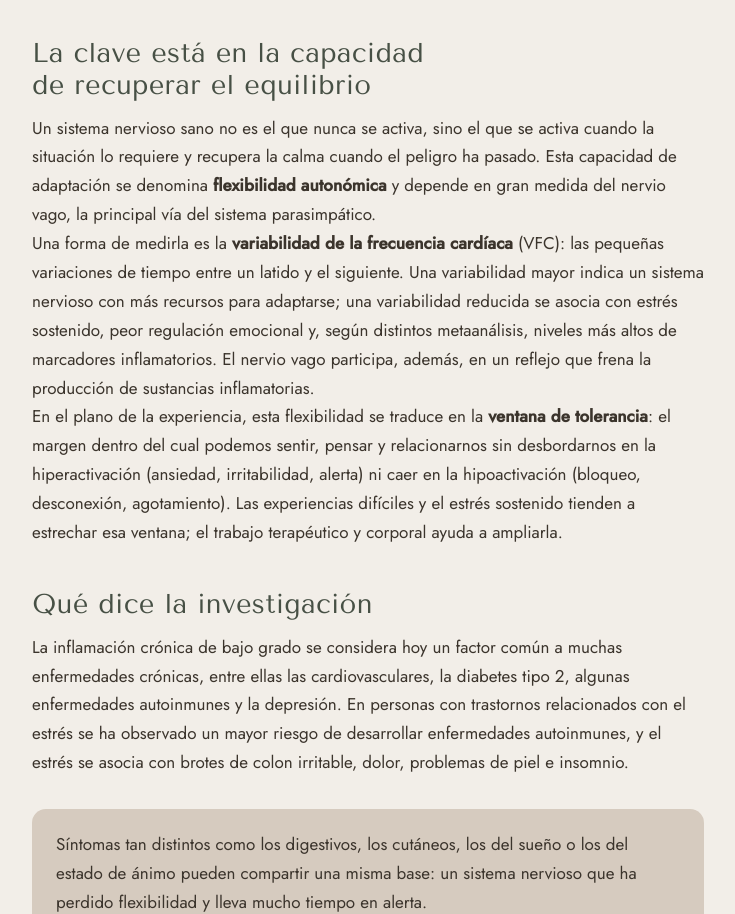
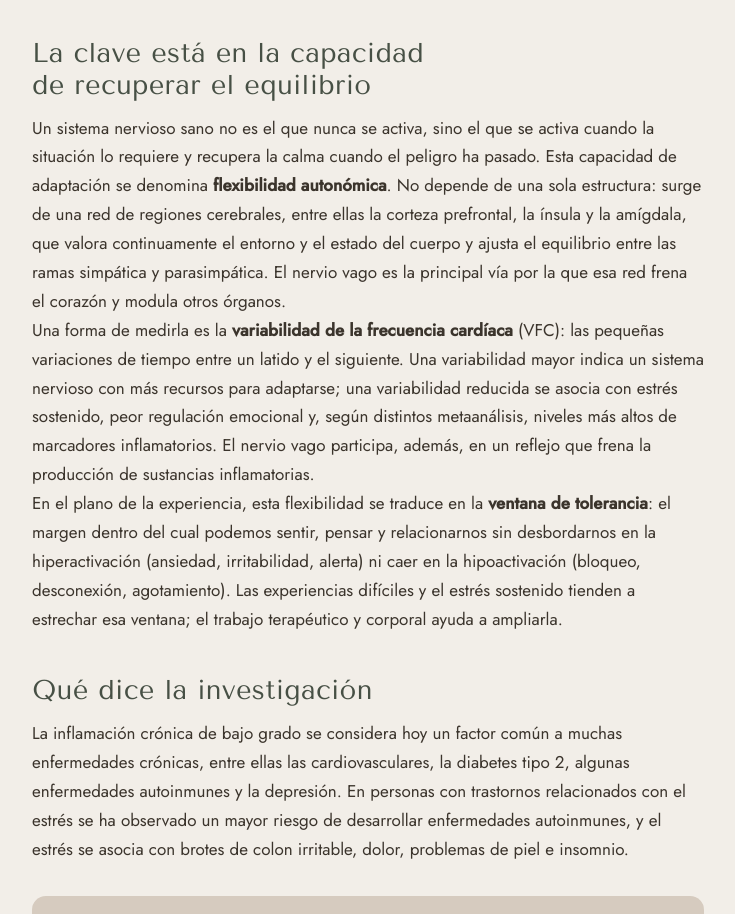
Before and after one commit to rociovilchesom/centro-om, a plain HTML site: page por-que-regularse.html in a window 1280 px wide. Shown: the part 1650-2564 px from the top of the page, without its empty margins (272-1007 px from the left). Drawn offline with Linux system fonts and the light colour scheme.

Commit message:
Artículo: flexibilidad autonómica como red central, no solo nervio vago
Co-Authored-By: Claude Opus 5.5 <noreply@anthropic.com>
Claude-Session: https://claude.ai/code/session_01TnXJtV4LoTBD4DkUrm5WYk

```diff
--- a/por-que-regularse.html
+++ b/por-que-regularse.html
@@ -221,7 +221,7 @@ p{margin:0}
 <p>Esta relación funciona en ambas direcciones. La sensación de seguridad y de conexión con otras personas, la posibilidad de dar sentido a lo vivido y un descanso suficiente favorecen que la alerta disminuya y, con ella, la inflamación.</p>
 
 <h2>La clave está en la capacidad de recuperar el equilibrio</h2>
-<p>Un sistema nervioso sano no es el que nunca se activa, sino el que se activa cuando la situación lo requiere y recupera la calma cuando el peligro ha pasado. Esta capacidad de adaptación se denomina <strong>flexibilidad autonómica</strong> y depende en gran medida del nervio vago, la principal vía del sistema parasimpático.</p>
+<p>Un sistema nervioso sano no es el que nunca se activa, sino el que se activa cuando la situación lo requiere y recupera la calma cuando el peligro ha pasado. Esta capacidad de adaptación se denomina <strong>flexibilidad autonómica</strong>. No depende de una sola estructura: surge de una red de regiones cerebrales, entre ellas la corteza prefrontal, la ínsula y la amígdala, que valora continuamente el entorno y el estado del cuerpo y ajusta el equilibrio entre las ramas simpática y parasimpática. El nervio vago es la principal vía por la que esa red frena el corazón y modula otros órganos.</p>
 <p>Una forma de medirla es la <strong>variabilidad de la frecuencia cardíaca</strong> (VFC): las pequeñas variaciones de tiempo entre un latido y el siguiente. Una variabilidad mayor indica un sistema nervioso con más recursos para adaptarse; una variabilidad reducida se asocia con estrés sostenido, peor regulación emocional y, según distintos metaanálisis, niveles más altos de marcadores inflamatorios. El nervio vago participa, además, en un reflejo que frena la producción de sustancias inflamatorias.</p>
 <p>En el plano de la experiencia, esta flexibilidad se traduce en la <strong>ventana de tolerancia</strong>: el margen dentro del cual podemos sentir, pensar y relacionarnos sin desbordarnos en la hiperactivación (ansiedad, irritabilidad, alerta) ni caer en la hipoactivación (bloqueo, desconexión, agotamiento). Las experiencias difíciles y el estrés sostenido tienden a estrechar esa ventana; el trabajo terapéutico y corporal ayuda a ampliarla.</p>
 
```
